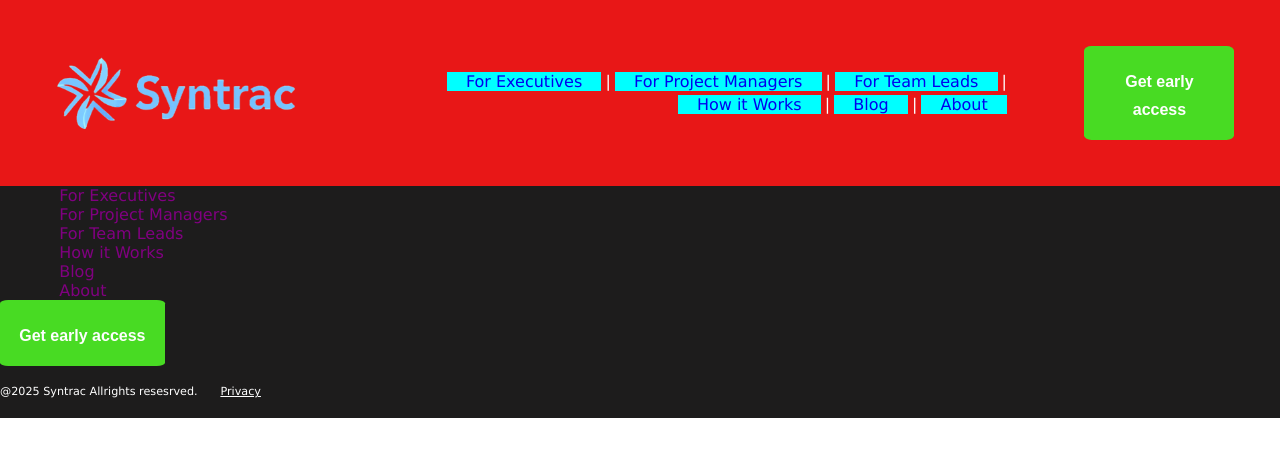
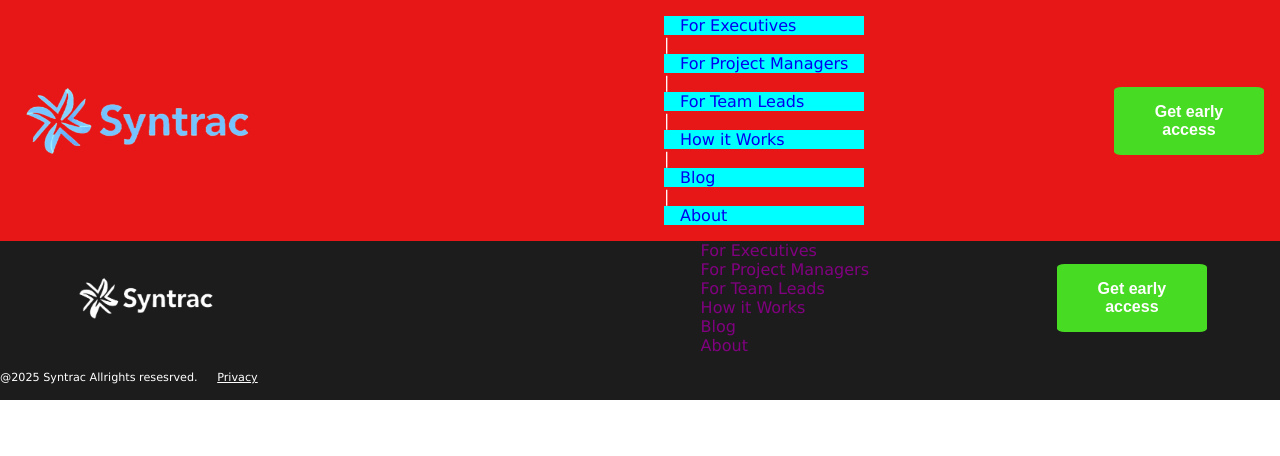
Before and after one commit to AnaisBresle/syntraq, a plain HTML site: page index.html in a window 1280 px wide. Drawn offline with Linux system fonts and the light colour scheme.

Commit message:
Working on footer - updateing header so button part of topnav

```diff
--- a/assets/style.css
+++ b/assets/style.css
@@ -28,7 +28,7 @@ body {
 /* spacing*/
 --sXl: 3rem;
 --sl: 2rem;
---sm: 1.2rem;
+--sm: 1rem;
 --ss: 0.75ren;
 --sxs: 0.25rem;
 
@@ -40,6 +40,8 @@ body {
 --txs:0.7rem;
 
 }
+
+/* Boxes sizes */
 
 .boxhalf {
 width: var(--half);
@@ -53,7 +55,40 @@ width:var(--third)
 width:var(--quarter)
 }
 
+.largebox {
+ width: var(--large);
+}
 
+
+
+.flexcontainer {
+display: flex;
+flex-direction: row;
+justify-content: space-around;
+align-items: center;
+}
+
+
+
+/* Text sizes */
+
+.smallcopy {
+    font-size: var(--ts);
+}
+
+.xsmallcopy {
+    font-size: var(--txs);
+}
+
+
+/* Breathing spacing */
+
+.sm-spacing {
+padding: var(--sm) 0;
+}
+
+
+/* Header Section */
 
 header {
 background-color: var(--primary);
@@ -63,7 +98,7 @@ width: var(--full);
 nav {
 display:flex;
 flex-direction: row;
-justify-content: space-around;
+justify-content: space-between;
 align-items: center;
 position: sticky;
 top:0;
@@ -78,15 +113,22 @@ color: var(--offwhite);
   }
 
 .logo img {
-  max-width: 100%;
+  max-width: 250px;
   height: auto;
   display: block;
+}
+
+footer .logo img {
+    max-width: 150px;
+  height: auto;
+  padding-left: 0;
+
 }
 
 
 .topnav {
   display: flex;
-  justify-content: right;
+  justify-content: space-between;
   flex-wrap: wrap;
   align-items: center;
   gap: var(--sxs);
@@ -101,23 +143,33 @@ padding:var(--ss)
 }
 
 
+
+/* Buttons */
 button {
 border-radius: 5%;
 border: 0;
-padding: var(--ss) var(--sm);
-font-weight: 900;
+padding: var(--sm) var(--sm);
+font-weight: 600;
 font-size: var(--tm);
 text-align: center;
-padding: var(--sm)
+
 }
 
 
-nav button {
-width: 100%;
+nav button, footer button {
+width: auto;
 max-width: 150px;
 margin-left:2%;
 
 }
+
+button a {
+  display: block;
+  width: 100%;
+  text-align: center;
+  padding: 0;
+}
+
 
 .cta {
 background-color: var(--secondary);
@@ -128,26 +180,27 @@ text-align: center;
 
 
 
+/*Footer section */
+footer {
+    background-color: var(--dark);
+    color: var(--offwhite);
+    width: var(--full);
+}
+
+.menu {
+display: flex;
+  justify-content: right;
+  flex-wrap: wrap;
+  align-items: center;
+  gap: var(--sxs);
+}
+
 footer li {
 list-style: none;
 
 }
 
-footer {
-    background-color: var(--dark);
-    color: var(--offwhite);
-
-}
-
-.smallcopy {
-    font-size: var(--ts);
-}
-
-.xsmallcopy {
-    font-size: var(--txs);
-}
-
-
+/* Links */
 
 a {
 text-decoration: none;
@@ -157,7 +210,8 @@ padding: var(--sm);
 
 
 .menu a {
-color: var(--accent)
+color: var(--accent);
+font-size: var(--ts);
 }
 
 .cta a {
@@ -171,9 +225,6 @@ text-decoration:underline;
 color: var(--offwhite)
 }
 
-.sm-spacing {
-padding: var(--sm) 0;
-}
 
 
 
--- a/index.html
+++ b/index.html
@@ -11,7 +11,8 @@
 <header>
  <nav>
 <div class="logo boxquarter"><a href="./index.html"><img src="./assets/images/syntrac-logo-trspt-small.png"></a></div>
-<ul class="topnav boxhalf">
+<div class="topnav boxhalf">
+ <ul>
 <li><a href="./executives.html">For Executives</a></li> |
 <li><a href="./managers.html">For Project Managers</a></li> |
 <li><a href="./team-leads.html">For Team Leads</a></li> |
@@ -20,6 +21,7 @@
 <li><a href="./about.html">About</a></li>
 </ul>
 <button class="cta"><a href="#signupform">Get early access</a></button>
+</div>
 </nav>
 <div id="Hero">
 </div>
@@ -55,9 +57,9 @@
 
 
 <footer>
-<div class="container-large">
-<div class="logo"><img src=""></div>
-<div class="menu">
+ <div class="flexcontainer">
+<div class="logo boxquarter"><img src="./assets/images/syntrac-logo-trspt-small-white.png"></div>
+<div class="menu boxthird">
 <ul>
 <li><a href="./executives.html">For Executives</a></li>
 <li><a href="./managers.html">For Project Managers</a></li>
@@ -66,12 +68,13 @@
 <li><a href="./blog.html">Blog</a></li>
 <li><a href="./about.html">About</a></li>
 </ul>
+</div>
 
+<button class="cta"><a href="">Get early access</a></button>
 </div>
-<button class="cta"><a href="">Get early access</a></button>
+</div>
+<section class="legal xsmallcopy sm-spacing">@2025 Syntrac Allrights resesrved. <a href="./privacy.html" class="xsmallcopy" >Privacy</a></section>
 
-<section class="legal xsmallcopy sm-spacing">@2025 Syntrac Allrights resesrved. <a href="./privacy.html" class="xsmallcopy" >Privacy</a></section>
-</div>
 </footer>
 
 
```
